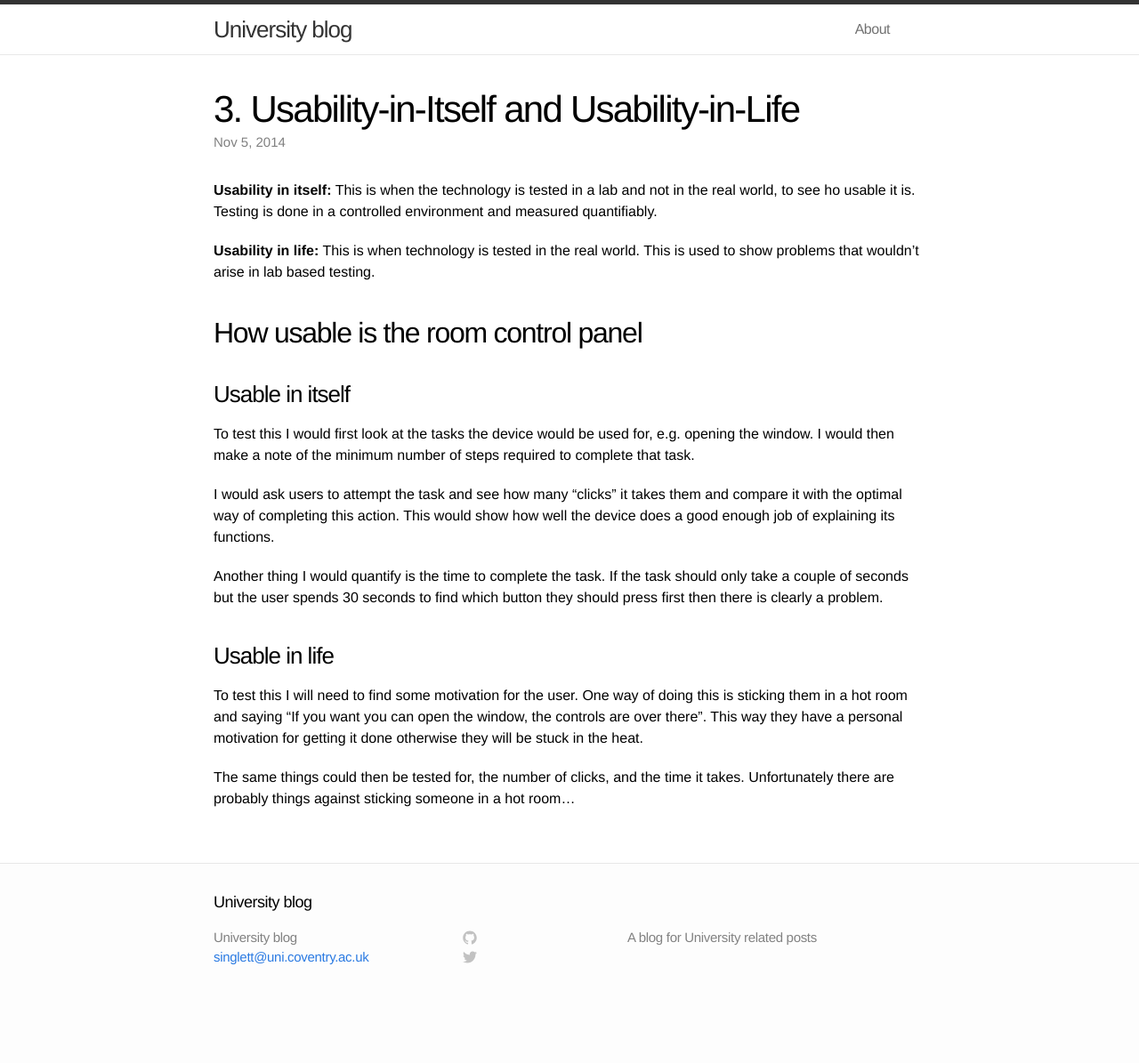
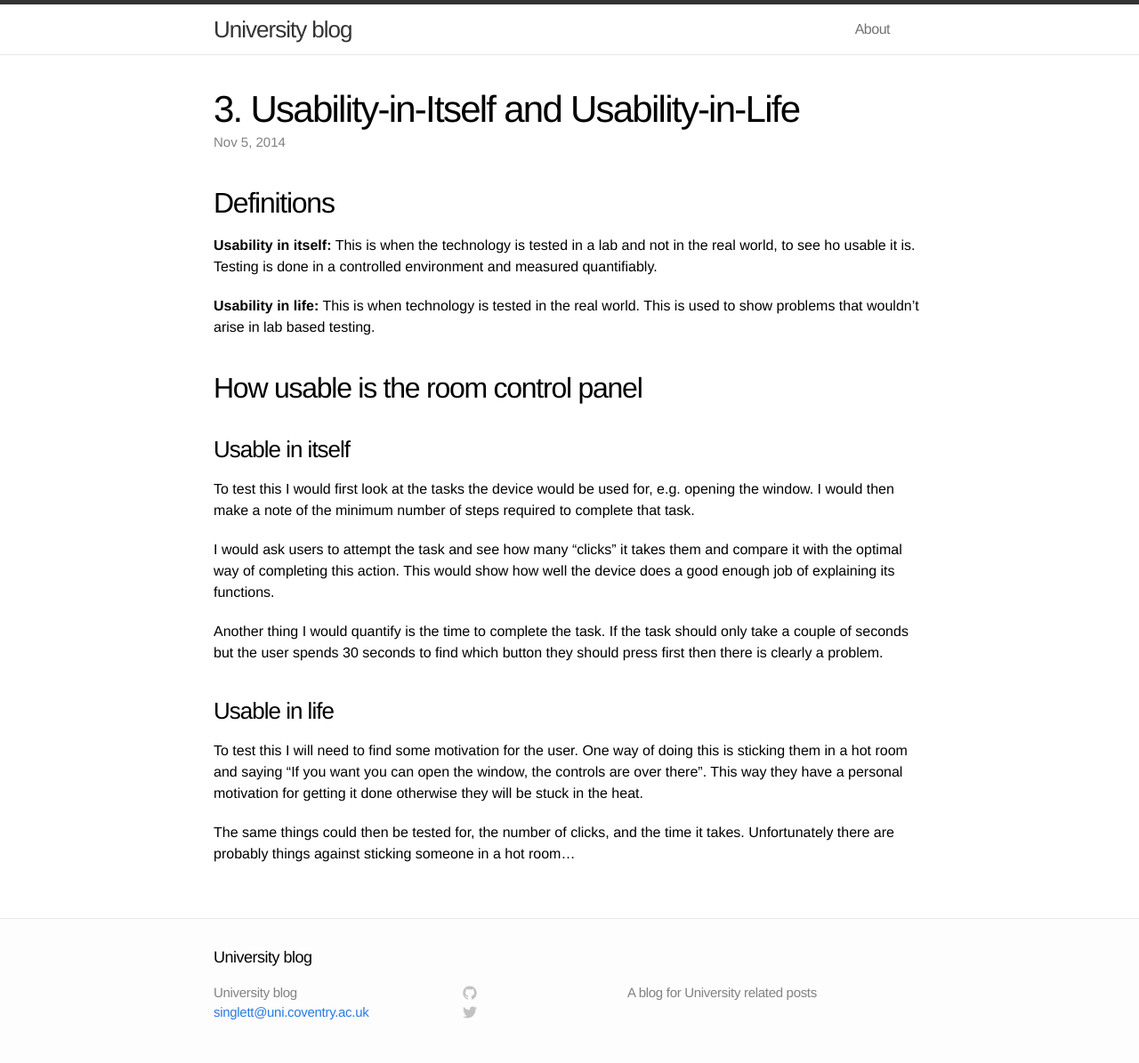
Before and after one commit to Radther/radther.github.io, a Jekyll site: the page built from _posts/2014-11-05-3-usability-in-itself-and-usability-in-life.md, in a window 1280 px wide. Shown: the whole page at 89% size. Built offline with Jekyll 4.4.1, drawn with Linux system fonts in a browser that asks for light colours; before the commit the page ends 1133 px from its top, so only the background shows below that.

Commit message:
Corrections to the latest post

```diff
--- a/_posts/2014-11-05-3-usability-in-itself-and-usability-in-life.md
+++ b/_posts/2014-11-05-3-usability-in-itself-and-usability-in-life.md
@@ -4,12 +4,13 @@
 date:   2014-11-05 19:57:00
 categories: Design
 ---
-
+## Definitions
 **Usability in itself:** This is when the technology is tested in a lab and not in the real world, to see ho usable it is. Testing is done in a controlled environment and measured quantifiably.
 
 **Usability in life:** This is when technology is tested in the real world. This is used to show problems that wouldn’t arise in lab based testing.
 
 ## How usable is the room control panel
+
 ### Usable in itself
 To test this I would first look at the tasks the device would be used for, e.g. opening the window. I would then make a note of the minimum number of steps required to complete that task.
 
```
